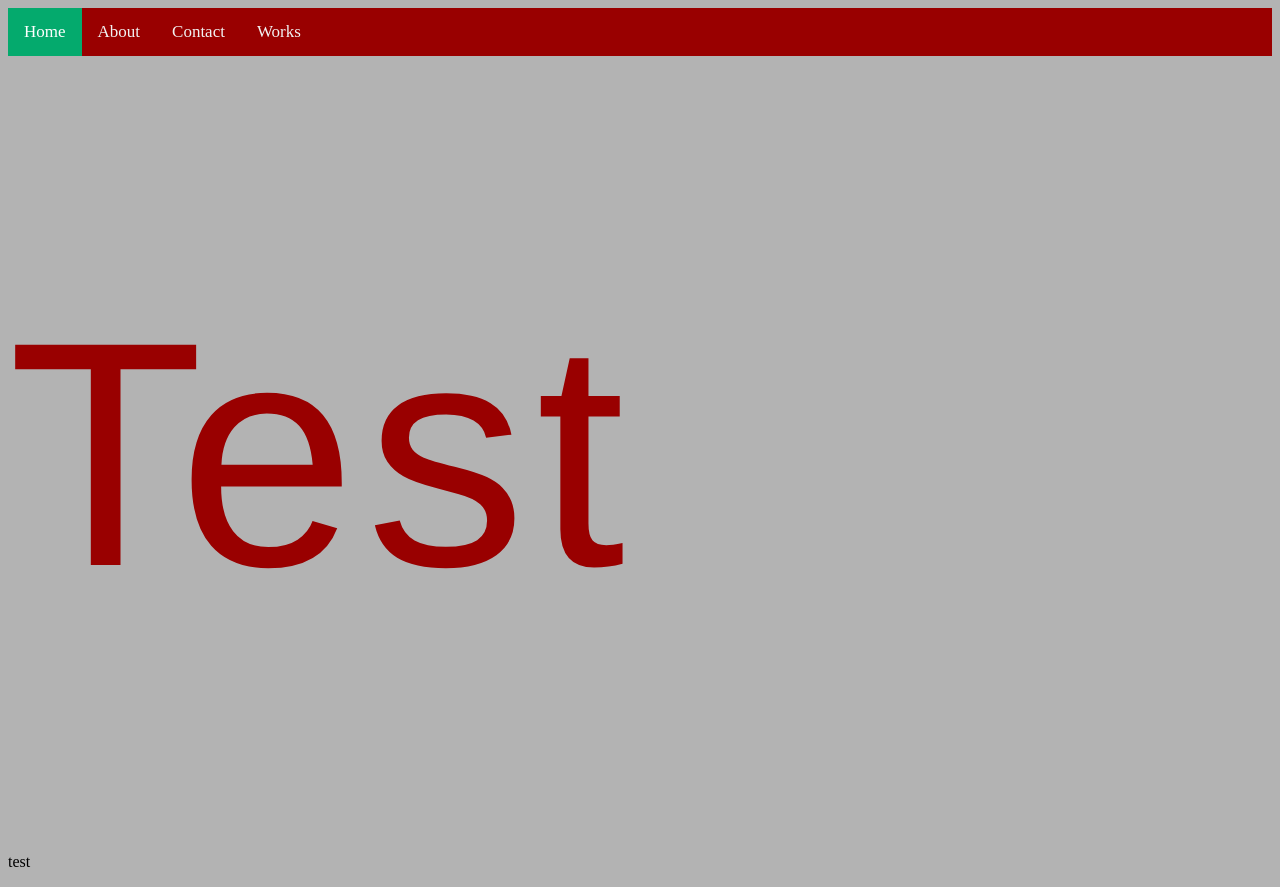
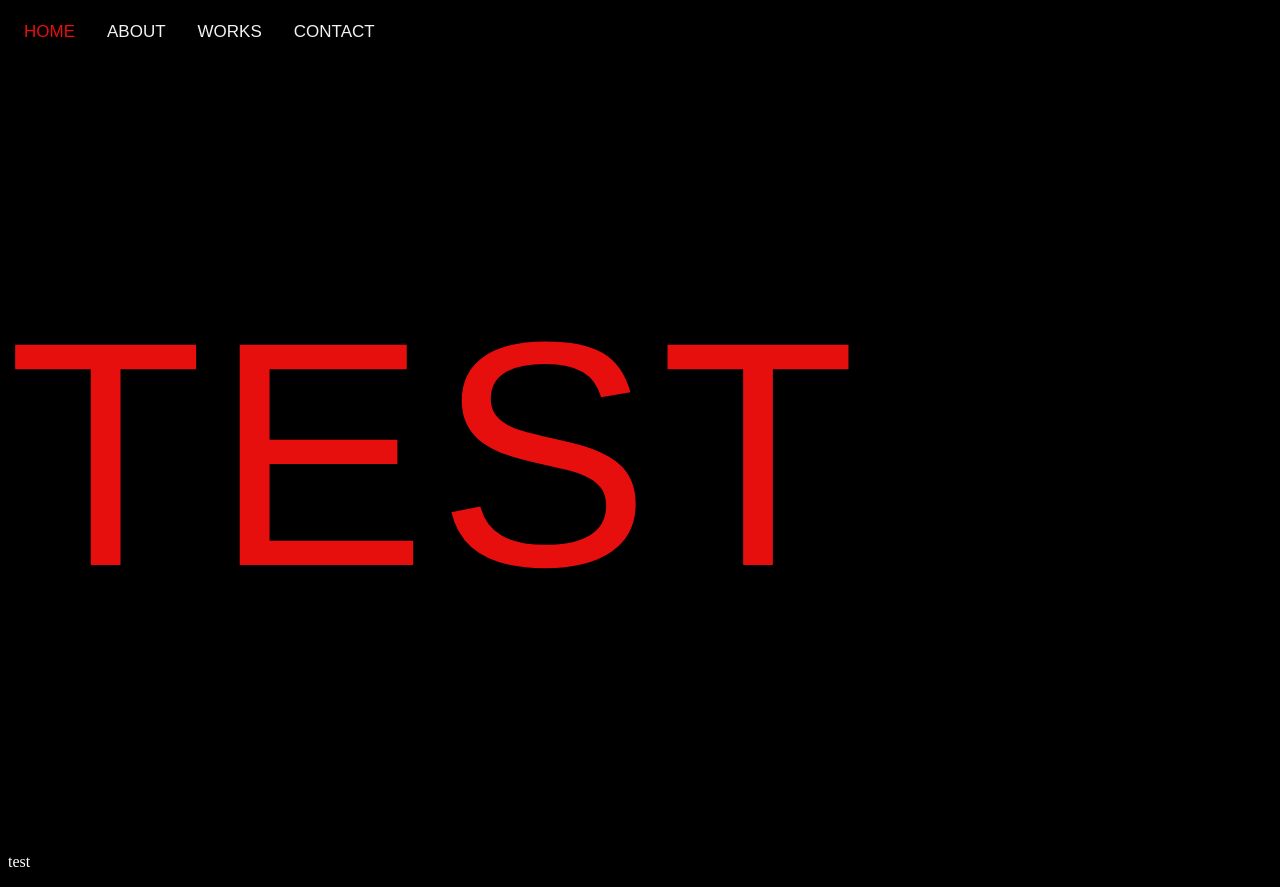
Before and after one commit to prodzr/prodzr.github.io, a plain HTML site: page index.html in a window 1280 px wide. Drawn offline with Linux system fonts and the light colour scheme; files whose address does not match are found by name; a web font is replaced by a local one.

Commit message:
messing around

```diff
--- a/index.html
+++ b/index.html
@@ -3,15 +3,16 @@
 <head>
     <meta charset="utf-8">
     <link rel="stylesheet" href= "C:\Users\patri\OneDrive\Desktop\Portfolio Website 2024\samarithane.github.io\main.css">
+    <link rel="stylesheet" href="https://use.typekit.net/aip3naz.css">
 </head>
 <div class="topnav">
-    <a class="active" href=""#home">Home</a>
-    <a href="#about">About</a>
-    <a href="#contact">Contact</a>
-    <a href="#works">Works</a>
+    <a class="active" href="index.html">HOME</a>
+    <a href="about.html">ABOUT</a>
+    <a href="works.html">WORKS</a>
+    <a href="contact.html">CONTACT</a>
 </div>
 <body>
-<h1>Test</h1>
+<h1>TEST</h1>
 <p>test</p>
 </body>
 </html>
--- a/main.css
+++ b/main.css
@@ -1,21 +1,37 @@
 body {
-    background-color: #b3b3b3;
+    background-color: #000000;
   }
 
 
   h1 {
 
-  font-family: eckmannpsych-large, sans-serif;
+  font-family: archivo-black, sans-serif;
   font-weight: 400;
   font-style: normal;
     letter-spacing: 10px;
     transition: all 1s;
-    color: #990000;
+    color: #e70f0e;
     font-size: 20rem;
   }
 
+  h2 {
+
+    font-family: archivo-black, sans-serif;
+    font-weight: 400;
+    font-style: normal;
+    color: #e70f0e;
+    font-size: 4rem;
+    text-align: center;
+  }
+
+  p {
+    font-family: museo-slab, serif;
+    font-weight: 300;
+    font-style: normal;
+    color: #ffffff;
+  }
  .topnav {
-    background-color: #990000;
+    background-color: #000000;
     overflow: hidden;
  }
 
@@ -26,14 +42,18 @@ body {
     padding: 14px 16px;
     text-decoration: none;
     font-size: 17px;
+    font-family: futura-pt, sans-serif;
+    font-weight: 500;
+    font-style: normal;
  }
 
  .topnav a:hover {
-    background-color: #ddd;
-    color:black;
+    color:#e70f0e;
  }
 
  .topnav a.active {
-    background-color: #04aa6d;
-    color: white
+    color: #e70f0e;
+    font-family: futura-pt, sans-serif;
+    font-weight: 500;
+    font-style: normal;
  }
```
Also changed, not shown: about.html (added, +18 -0 lines), contact.html (added, +17 -0 lines), works.html (added, +17 -0 lines), 1 other file.
